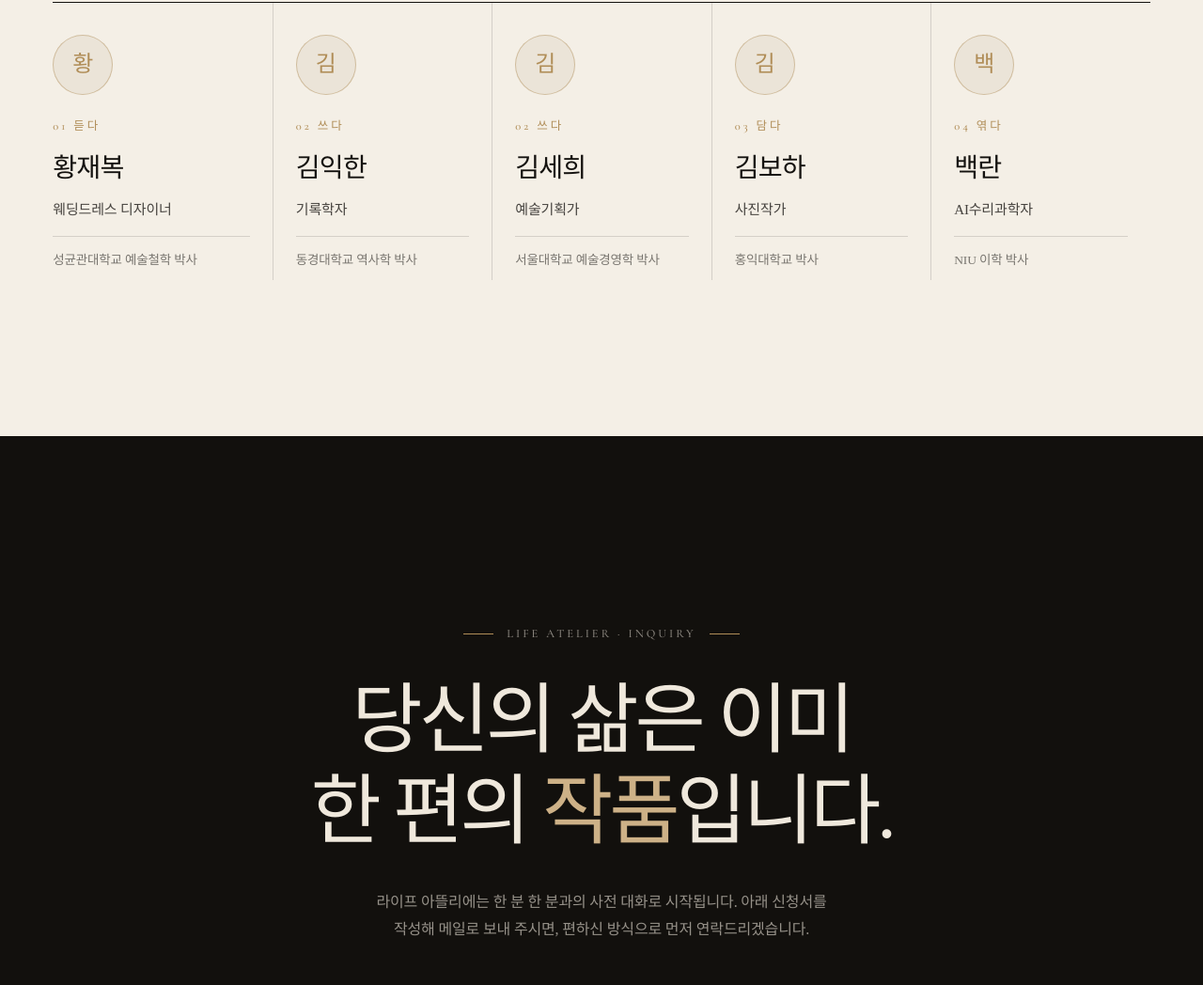
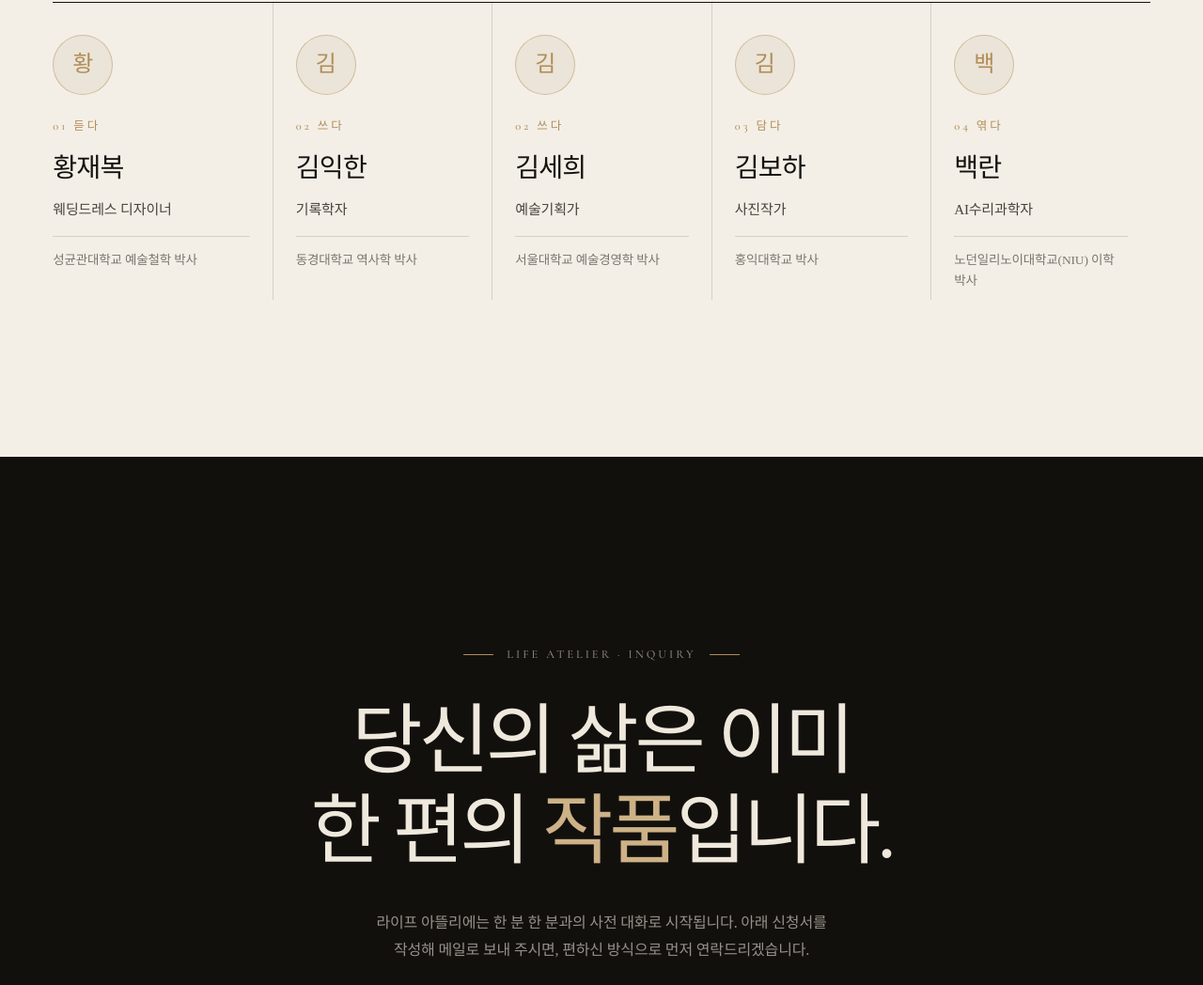
Before and after one commit to ranbaik/Hwang-Jae-Bock-s-Library, a plain HTML site: page dist/life-atelier/index.html in a window 1280 px wide. Shown: the part 5798-6846 px from the top of the page at 94% size. Drawn offline with nearby package versions, Linux system fonts and the light colour scheme.

Commit message:
백란 학위를 노던일리노이대학교(NIU) 이학 박사로 수정
Co-Authored-By: Claude Opus 5.5 <noreply@anthropic.com>

```diff
--- a/dist/life-atelier/index.html
+++ b/dist/life-atelier/index.html
@@ -678,7 +678,7 @@
             <span class="label">04 엮다</span>
             <h3>백란</h3>
             <p class="role">AI수리과학자</p>
-            <p class="cred">NIU 이학 박사</p>
+            <p class="cred">노던일리노이대학교(NIU) 이학 박사</p>
           </li>
         </ol>
       </div>
```
